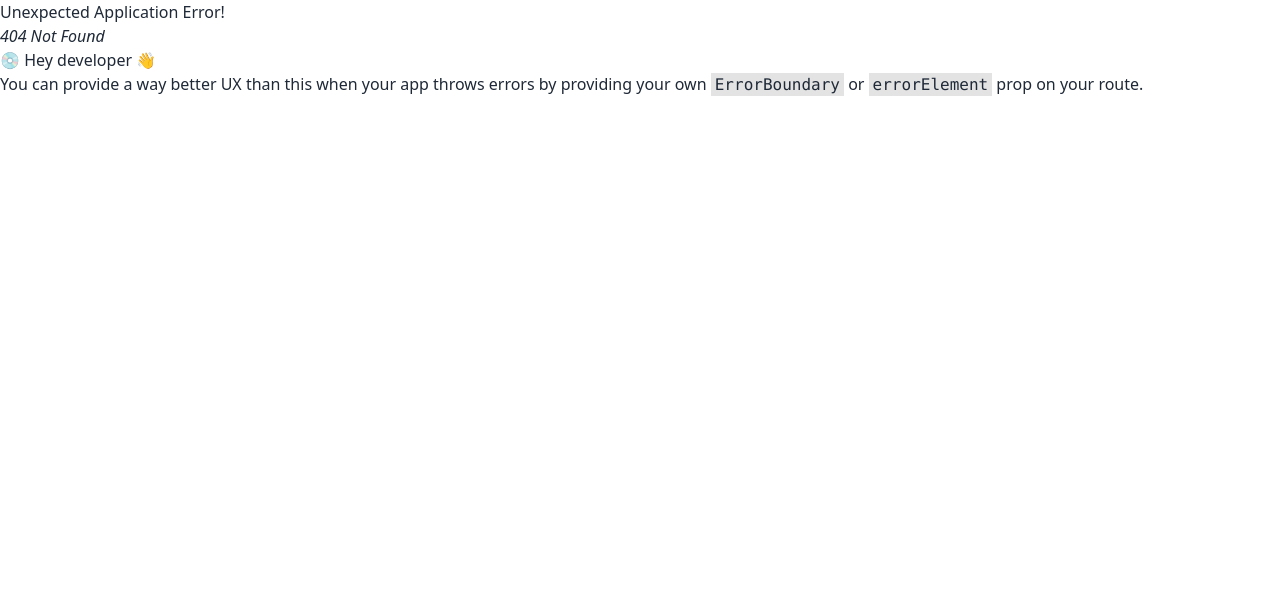
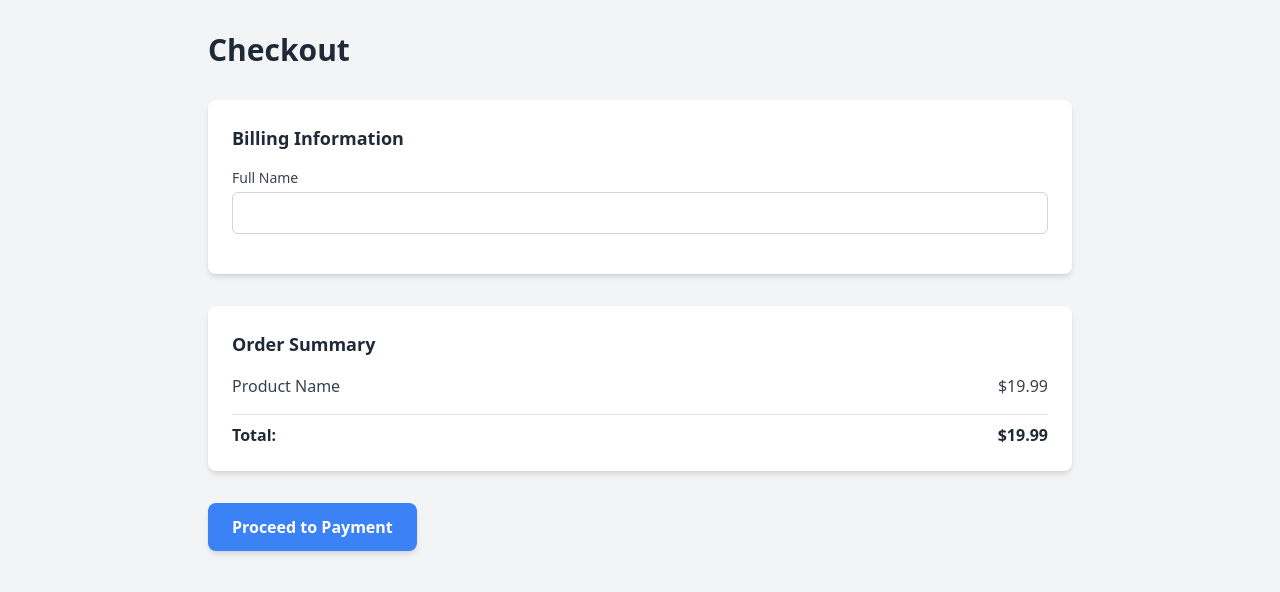
Before and after one commit to Novo1999/repliq-assessment, a React (Vite) app: page /checkout in a window 1280 px wide. Before the commit this address had no page. Shown: the top 592 px of the page. Built offline with nearby package versions, Linux system fonts and the light colour scheme.

Commit message:
refactor: cart add function

```diff
--- a/index.html
+++ b/index.html
@@ -10,7 +10,7 @@
       rel="stylesheet"
     />
     <meta name="viewport" content="width=device-width, initial-scale=1.0" />
-    <title>Vite + React</title>
+    <title>Repliq E-commerce</title>
   </head>
   <body>
     <div id="root"></div>
--- a/src/components/Cart/CartItem.jsx
+++ b/src/components/Cart/CartItem.jsx
@@ -1,39 +1,15 @@
-import { toast } from 'react-toastify'
 import ProductImg from '../../assets/product.jpeg'
-import useCartContext from '../../hooks/useCartContext.js'
+import useCart from '../../hooks/useCart.js'
 import { DeleteSVG, MinusSVG, PlusSVG } from '../ui/SVG.jsx'
 
 const CartItem = ({ product }) => {
   const { id, name, description, price, quantity } = product
-  const { setCart } = useCartContext()
 
-  const handleIncreaseCartItemQuantity = () => {
-    setCart((prevCart) => {
-      const updatedCart = prevCart.map((item) =>
-        item.id === id ? { ...item, quantity: item.quantity + 1 } : item
-      )
-      return updatedCart
-    })
-  }
-  const handleDecreaseCartItemQuantity = () => {
-    setCart((prevCart) => {
-      const updatedCart = prevCart.map((item) =>
-        item.id === id ? { ...item, quantity: item.quantity - 1 } : item
-      )
-
-      // filter out the item if its quantity becomes 0
-      return updatedCart.filter((item) => item.quantity !== 0)
-    })
-  }
-
-  const handleDeleteCartItem = () => {
-    setCart((prevCart) => prevCart.filter((item) => item.id !== id))
-    toast.info(name + ' deleted from cart', {
-      autoClose: 1000,
-      position: 'bottom-right',
-    })
-  }
-
+  const {
+    handleDecreaseCartItemQuantity,
+    handleIncreaseCartItemQuantity,
+    handleDeleteCartItem,
+  } = useCart(id)
   return (
     <div className='rounded-3xl border-2 border-gray-200 p-4 lg:p-8 grid grid-cols-12 mb-8 max-lg:max-w-lg max-lg:mx-auto gap-y-4 '>
       <div className='col-span-12 lg:col-span-2 img box'>
--- a/src/components/Product/ModalCard.jsx
+++ b/src/components/Product/ModalCard.jsx
@@ -1,12 +1,27 @@
 import { CiCircleMinus, CiCirclePlus } from 'react-icons/ci'
 import ProductImg from '../../assets/product.jpeg'
+import useCartContext from '../../hooks/useCartContext.js'
 import useQuantity from '../../hooks/useQuantity.js'
+import handleAddToCart from '../../utils/handleAddToCart.js'
 
 const ModalCard = ({ product }) => {
-  const { productQuantity, handleIncreaseQuantity, handleDecreaseQuantity } =
-    useQuantity()
+  const {
+    productQuantity,
+    handleIncreaseQuantity,
+    handleDecreaseQuantity,
+    setProductQuantity,
+  } = useQuantity()
   const { id, category, description, name, price, rating } = product
   const hasQuantity = productQuantity.find((item) => item.id === id)
+  const { setCart } = useCartContext()
+  const ADD_CART_PARAMETERS = {
+    setCart,
+    id,
+    productQuantity,
+    product,
+    setProductQuantity,
+    name,
+  }
 
   return (
     <div className='flex w-full flex-col md:flex-row overflow-hidden bg-white rounded-lg h-fit font-poppins'>
@@ -58,7 +73,10 @@ const ModalCard = ({ product }) => {
             ${price}
           </h1>
           {hasQuantity && (
-            <button className='p-4 text-xs font-bold text-white uppercase transition-colors duration-300 transform bg-gray-800 rounded dark:bg-gray-700 hover:bg-gray-700 dark:hover:bg-gray-600 focus:outline-none focus:bg-gray-700 dark:focus:bg-gray-600'>
+            <button
+              onClick={() => handleAddToCart(ADD_CART_PARAMETERS)}
+              className='p-4 text-xs font-bold text-white uppercase transition-colors duration-300 transform bg-gray-800 rounded dark:bg-gray-700 hover:bg-gray-700 dark:hover:bg-gray-600 focus:outline-none focus:bg-gray-700 dark:focus:bg-gray-600'
+            >
               Add to Cart
             </button>
           )}
--- a/src/components/Product/Product.jsx
+++ b/src/components/Product/Product.jsx
@@ -2,10 +2,10 @@ import { Card } from 'antd'
 import { motion } from 'framer-motion'
 import { useState } from 'react'
 import { CiCircleMinus, CiCirclePlus } from 'react-icons/ci'
-import { toast } from 'react-toastify'
 import ProductImg from '../../assets/product.jpeg'
 import useCartContext from '../../hooks/useCartContext.js'
 import useQuantity from '../../hooks/useQuantity.js'
+import handleAddToCart from '../../utils/handleAddToCart.js'
 import ProductModal from './ProductModal.jsx'
 const { Meta } = Card
 
@@ -17,40 +17,19 @@ const Product = ({ product }) => {
     setProductQuantity,
     handleDecreaseQuantity,
   } = useQuantity()
-
   const [isModalOpen, setIsModalOpen] = useState(false)
 
   // check which product has quantity to show add to cart button based on this
   const hasQuantity = productQuantity.find((item) => item.id === id)
 
   const { setCart } = useCartContext()
-
-  const handleAddToCart = () => {
-    setCart((prevCart) => {
-      // if item exists, increase its quantity only
-      const exists = prevCart.find((item) => item.id === id)
-      if (exists) {
-        const updatedCart = prevCart.map((item) =>
-          item.id === id
-            ? { ...item, quantity: item.quantity + productQuantity[0].quantity }
-            : item
-        )
-        return updatedCart
-      } else {
-        return [
-          ...prevCart,
-          { ...product, quantity: productQuantity[0].quantity },
-        ]
-      }
-    })
-    toast.success(name + ' Added to cart', {
-      autoClose: 1000,
-      position: 'bottom-right',
-    })
-    console.log(productQuantity)
-    setProductQuantity((prevQuantity) =>
-      prevQuantity.filter((item) => item.id !== id)
-    )
+  const ADD_CART_PARAMETERS = {
+    setCart,
+    id,
+    productQuantity,
+    product,
+    setProductQuantity,
+    name,
   }
 
   return (
@@ -82,7 +61,7 @@ const Product = ({ product }) => {
             <p className='text-stone-700'>{hasQuantity?.quantity ?? 0}</p>
             {hasQuantity?.quantity && (
               <button
-                onClick={handleAddToCart}
+                onClick={() => handleAddToCart(ADD_CART_PARAMETERS)}
                 className='btn text-sm btn-accent'
               >
                 Add To Cart
--- a/src/components/ui/Carousel.jsx
+++ b/src/components/ui/Carousel.jsx
@@ -88,7 +88,7 @@ const Carousel = () => {
       </div>
       <div className='absolute bottom-4 left-1/2 transform -translate-x-1/2'>
         <button
-          onClick={() => window.scrollTo({ top: 500, behavior: 'smooth' })}
+          onClick={() => window.scrollTo({ top: 312, behavior: 'smooth' })}
           className='btn btn-info relative bottom-20'
         >
           Shop Now
--- /dev/null
+++ b/src/hooks/useCart.js
@@ -0,0 +1,40 @@
+import useCartContext from './useCartContext.js'
+
+import { toast } from 'react-toastify'
+
+const useCart = (id) => {
+  const { setCart } = useCartContext()
+
+  const handleIncreaseCartItemQuantity = () => {
+    setCart((prevCart) => {
+      const updatedCart = prevCart.map((item) =>
+        item.id === id ? { ...item, quantity: item.quantity + 1 } : item
+      )
+      return updatedCart
+    })
+  }
+  const handleDecreaseCartItemQuantity = () => {
+    setCart((prevCart) => {
+      const updatedCart = prevCart.map((item) =>
+        item.id === id ? { ...item, quantity: item.quantity - 1 } : item
+      )
+
+      // filter out the item if its quantity becomes 0
+      return updatedCart.filter((item) => item.quantity !== 0)
+    })
+  }
+
+  const handleDeleteCartItem = () => {
+    setCart((prevCart) => prevCart.filter((item) => item.id !== id))
+    toast.info(name + ' deleted from cart', {
+      autoClose: 1000,
+      position: 'bottom-right',
+    })
+  }
+  return {
+    handleDecreaseCartItemQuantity,
+    handleIncreaseCartItemQuantity,
+    handleDeleteCartItem,
+  }
+}
+export default useCart
--- /dev/null
+++ b/src/pages/Checkout.jsx
@@ -0,0 +1,54 @@
+const Checkout = () => {
+  return (
+    <div className='bg-gray-100 min-h-screen'>
+      <div className='max-w-4xl mx-auto px-4 py-8'>
+        <h1 className='text-3xl font-bold mb-8'>Checkout</h1>
+        {/* Billing Information */}
+        <div className='bg-white rounded-lg shadow-md p-6 mb-8'>
+          <h2 className='text-lg font-semibold mb-4'>Billing Information</h2>
+          <form>
+            <div className='mb-4'>
+              <label
+                htmlFor='name'
+                className='block text-sm font-medium text-gray-700'
+              >
+                Full Name
+              </label>
+              <input
+                type='text'
+                id='name'
+                name='name'
+                className='mt-1 p-2 border border-gray-300 rounded-md w-full focus:outline-none focus:ring focus:ring-blue-200'
+              />
+            </div>
+            {/* Other form fields (address, city, zip code, etc.) */}
+          </form>
+        </div>
+        {/* Order Summary */}
+        <div className='bg-white rounded-lg shadow-md p-6'>
+          <h2 className='text-lg font-semibold mb-4'>Order Summary</h2>
+          {/* Product list */}
+          <div className='mb-4'>
+            <div className='flex justify-between items-center mb-2'>
+              <p className='text-gray-700'>Product Name</p>
+              <p className='text-gray-700'>$19.99</p>
+            </div>
+            {/* More product items */}
+          </div>
+          {/* Total */}
+          <div className='flex justify-between items-center border-t pt-2'>
+            <p className='font-semibold'>Total:</p>
+            <p className='font-semibold'>$19.99</p>
+          </div>
+        </div>
+        {/* Checkout Button */}
+        <div className='mt-8'>
+          <button className='bg-blue-500 hover:bg-blue-600 text-white font-semibold py-3 px-6 rounded-lg shadow-md transition-colors duration-300'>
+            Proceed to Payment
+          </button>
+        </div>
+      </div>
+    </div>
+  )
+}
+export default Checkout
--- /dev/null
+++ b/src/utils/handleAddToCart.js
@@ -0,0 +1,34 @@
+import { toast } from 'react-toastify'
+const handleAddToCart = (parameters) => {
+  parameters.setCart((prevCart) => {
+    // if item exists, increase its quantity only
+    const exists = prevCart.find((item) => item.id === parameters.id)
+    if (exists) {
+      const updatedCart = prevCart.map((item) =>
+        item.id === parameters.id
+          ? {
+              ...item,
+              quantity: item.quantity + parameters.productQuantity[0].quantity,
+            }
+          : item
+      )
+      return updatedCart
+    } else {
+      return [
+        ...prevCart,
+        {
+          ...parameters.product,
+          quantity: parameters.productQuantity[0].quantity,
+        },
+      ]
+    }
+  })
+  toast.success(parameters.name + ' Added to cart', {
+    autoClose: 1000,
+    position: 'bottom-right',
+  })
+  parameters.setProductQuantity((prevQuantity) =>
+    prevQuantity.filter((item) => item.id !== parameters.id)
+  )
+}
+export default handleAddToCart
```
Also changed, not shown: src/main.jsx (+6 -1 lines).
